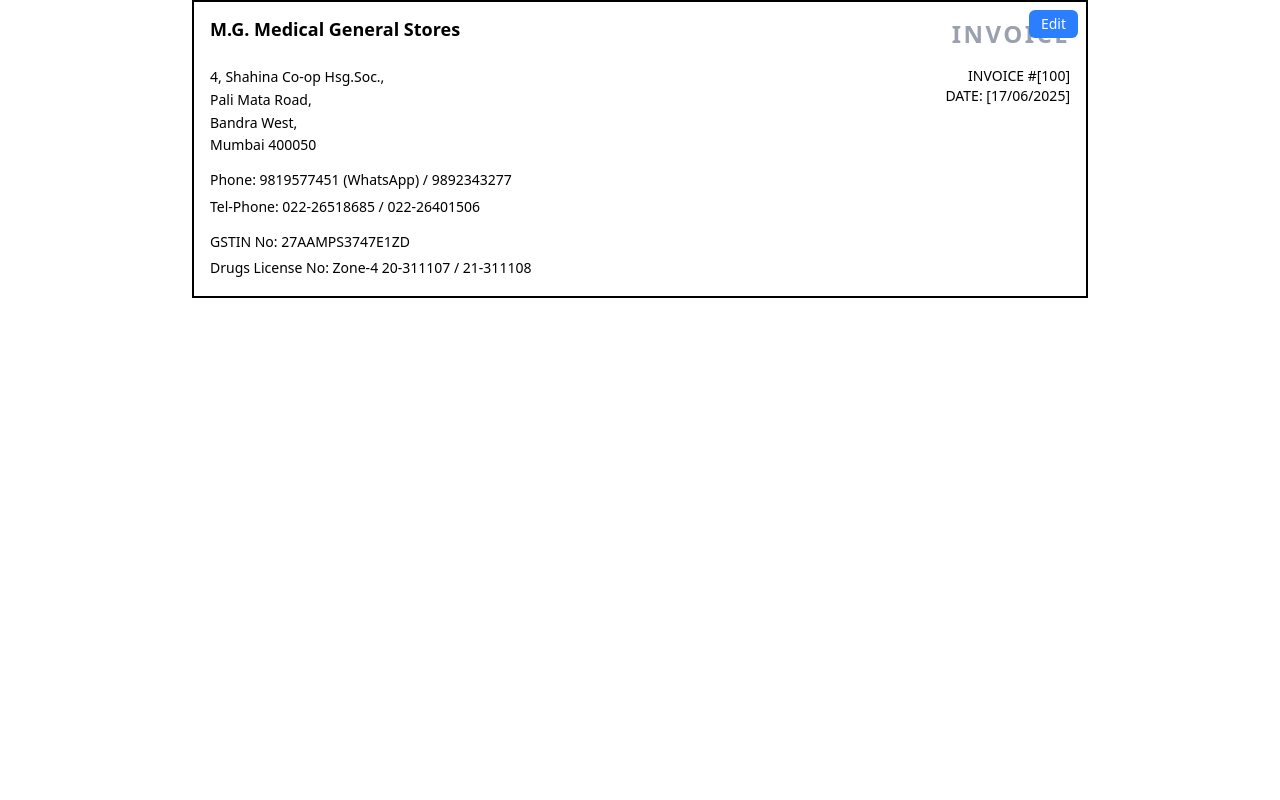
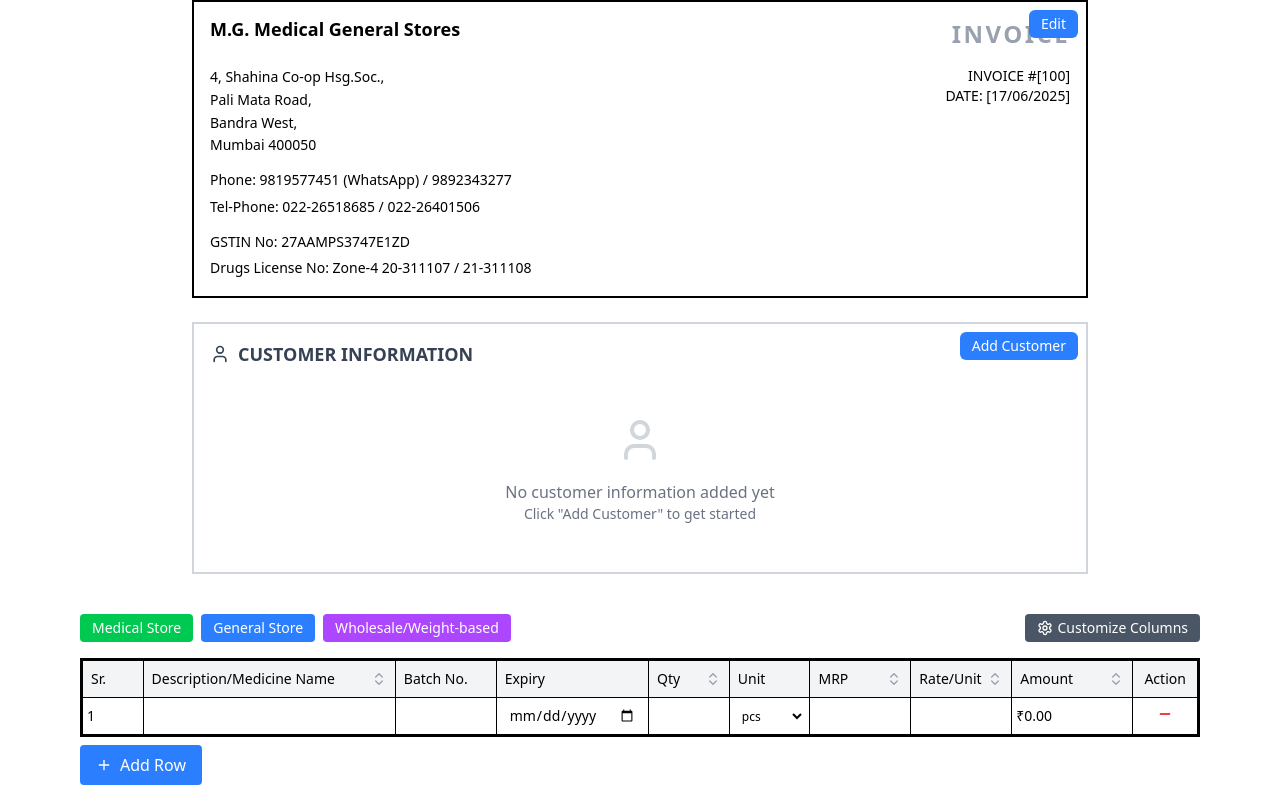
Before and after one commit to viraj-saiya/BillApp, a React (Vite) app: page / in a window 1280 px wide. Shown: the top 800 px of the page. Built offline with nearby package versions, Linux system fonts and the light colour scheme.

Commit message:
add component in app

```diff
--- a/src/App.tsx
+++ b/src/App.tsx
@@ -3,6 +3,8 @@ import reactLogo from './assets/react.svg'
 import viteLogo from '/vite.svg'
 // import './App.css'
 import BillingHeader from './feature/component/BillHeader'
+import CustomerInfo from './feature/component/CustomerInfo'
+import DynamicInvoiceTable from './feature/component/DynamicInvoiceTable'
 
 function App() {
   const [count, setCount] = useState(0)
@@ -10,6 +12,8 @@ function App() {
   return (
     <>
       <BillingHeader />
+      <CustomerInfo />
+      <DynamicInvoiceTable />
     </>
   )
 }
```
